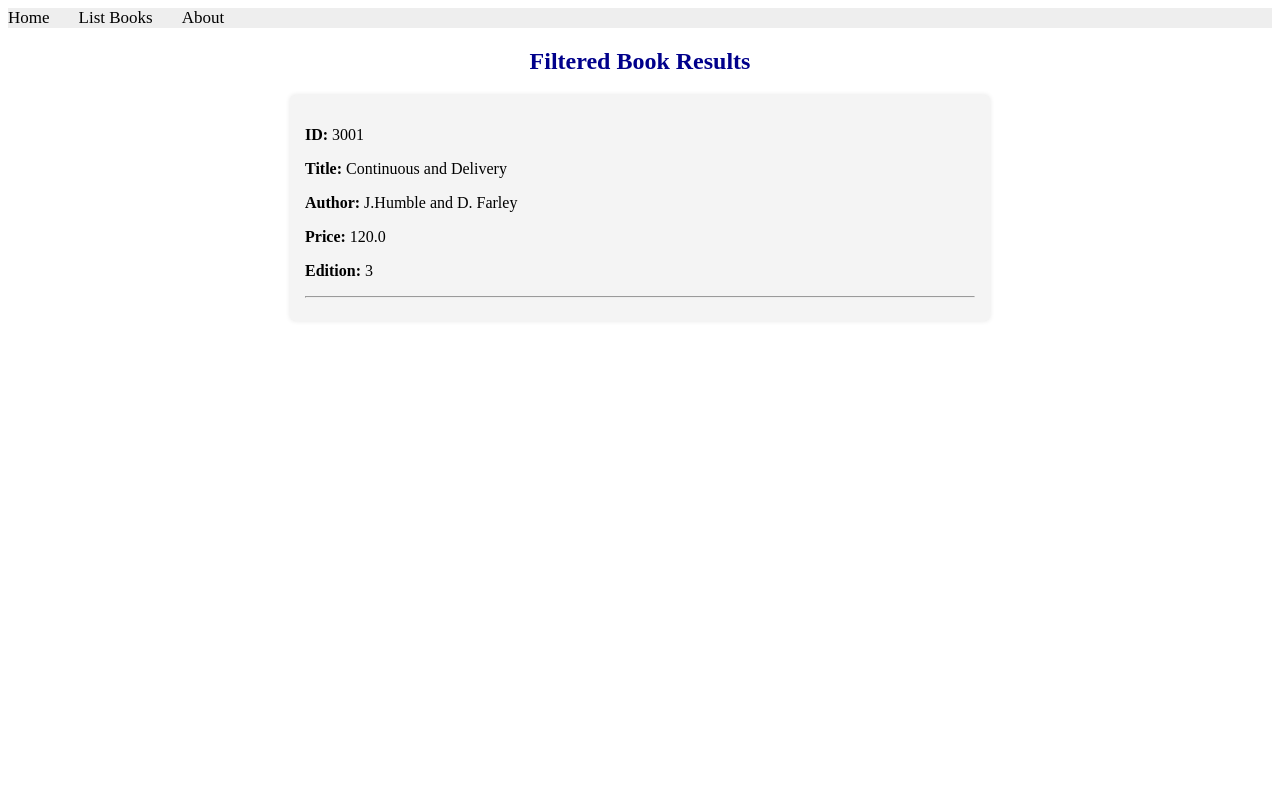
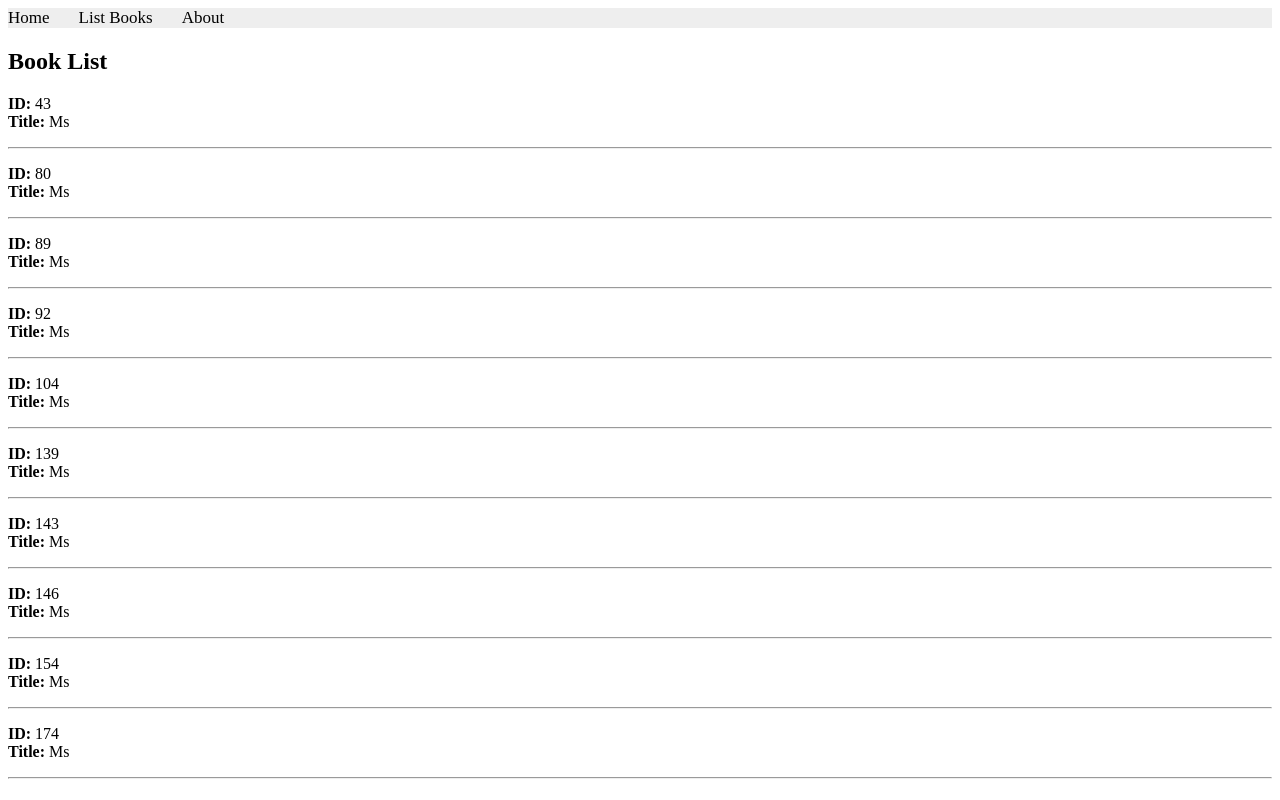
Before and after one commit to Oxrdoxr/Web-Labs, a Django app: page /books/complex/query in a window 1280 px wide. Run offline with Django 5.2, Linux system fonts and the light colour scheme; data comes from the database, SQL or seed files in the repository; both versions use the stored data as it was after the commit.

Commit message:
Update complex query view and template for book filtering

```diff
--- a/apps/bookmodule/urls.py
+++ b/apps/bookmodule/urls.py
@@ -13,5 +13,4 @@ urlpatterns = [
     path('search/', views.search_books, name="books.search_books"),
     path('simple/query', views.simple_query, name="books.simple_query"),
     path('complex/query', views.complex_query, name="books.complex_query"),
-
 ]
--- a/apps/bookmodule/views.py
+++ b/apps/bookmodule/views.py
@@ -62,25 +62,23 @@ def search_books(request):
     return render(request, 'bookmodule/search.html')
 
 
-
 def __getBooksList():
     book1 = {'id': 12344321, 'title': 'Continuous Delivery', 'author': 'J.Humble and D. Farley'}
     book2 = {'id': 56788765, 'title': 'Reversing: Secrets of Reverse Engineering', 'author': 'E. Eilam'}
     book3 = {'id': 43211234, 'title': 'The Hundred-Page Machine Learning Book', 'author': 'Andriy Burkov'}
     return [book1, book2, book3]
 
+def add_book():
+    book = Book(title='Continuous Delivery', author='J.Humble and D. Farley', price=120, edition=3)
+    book.save()
+
 def simple_query(request):
     mybooks = Book.objects.filter(title__icontains='and')
     return render(request, 'bookmodule/bookList.html', {'books': mybooks})
 
 def complex_query(request):
-    mybooks = Book.objects.filter(
-        author__isnull=False,
-        title__icontains='and',
-        edition__gte=2
-    ).exclude(price__lte=100)[:10]
-
-    if mybooks.exists():
-        return render(request, 'bookmodule/bookList.html', {'books': mybooks})
+    mybooks=books=Book.objects.filter(author__isnull = False).filter(title__icontains='ms').filter(edition__gte = 2).exclude(price__lte = 100)[:10]
+    if len(mybooks)>=1:
+        return render(request, 'bookmodule/bookList.html', {'books':mybooks})
     else:
         return render(request, 'bookmodule/index.html')
--- a/apps/templates/bookmodule/bookList.html
+++ b/apps/templates/bookmodule/bookList.html
@@ -3,22 +3,16 @@
 {% block title %} Book List {% endblock title %}
 
 {% block content %}
-    <h2 class="page-title">Filtered Book Results</h2>
-
+    <h2>Book List</h2>
     {% if books %}
-        <ul class="book-list">
-            {% for book in books %}
-                <li class="book-item">
-                    <p><strong>ID:</strong> {{ book.id }}</p>
-                    <p><strong>Title:</strong> {{ book.title }}</p>
-                    <p><strong>Author:</strong> {{ book.author }}</p>
-                    <p><strong>Price:</strong> {{ book.price }}</p>
-                    <p><strong>Edition:</strong> {{ book.edition }}</p>
-                    <hr>
-                </li>
-            {% endfor %}
-        </ul>
+        {% for obj in books %}
+            <p>
+                <strong>ID:</strong> {{ obj.id }} <br>
+                <strong>Title:</strong> {{ obj.title }}
+            </p>
+            <hr>
+        {% endfor %}
     {% else %}
-        <p class="no-results">No books matched your search criteria.</p>
+        <p>No books found.</p>
     {% endif %}
 {% endblock content %}
```
Also changed, not shown: db.sqlite3.
